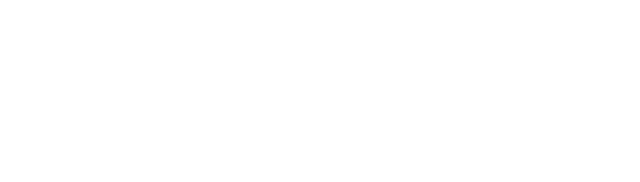
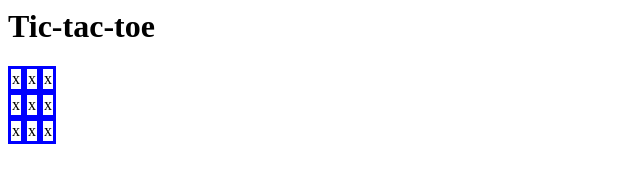
Before and after one commit to Kira-Gaza/Kira-Gaza.github.io, a plain HTML site: page index.html in a window 1280 px wide. Shown: the whole page, without its empty margins (0-640 px from the left). Drawn offline with Linux system fonts and the light colour scheme.

Commit message:
added table and styles

```diff
--- a/index.html
+++ b/index.html
@@ -1 +1,52 @@
-<h1 Tic-tac-toe/>
+<head>
+
+<style type="text/css">
+	td{
+		border: 3px blue solid;
+	}
+
+</style>
+</head>
+<body>
+
+
+
+
+<h1>Tic-tac-toe</h1>
+
+<table cellspacing="0">
+  <tr>
+  	<td>
+  		x
+  	</td>
+  	<td>
+  		x
+  	</td>
+  	<td>
+  		x
+  	</td>
+  </tr>
+  <tr>
+  	<td>
+  		x
+  	</td>
+  	<td>
+  		x
+  	</td>
+  	<td>
+  		x
+  	</td>
+  </tr>
+  <tr>
+  	<td>
+  		x
+  	</td>
+  	<td>
+  		x
+  	</td>
+  	<td>
+  		x
+  	</td>
+  </tr>
+</table>
+</body>
```
